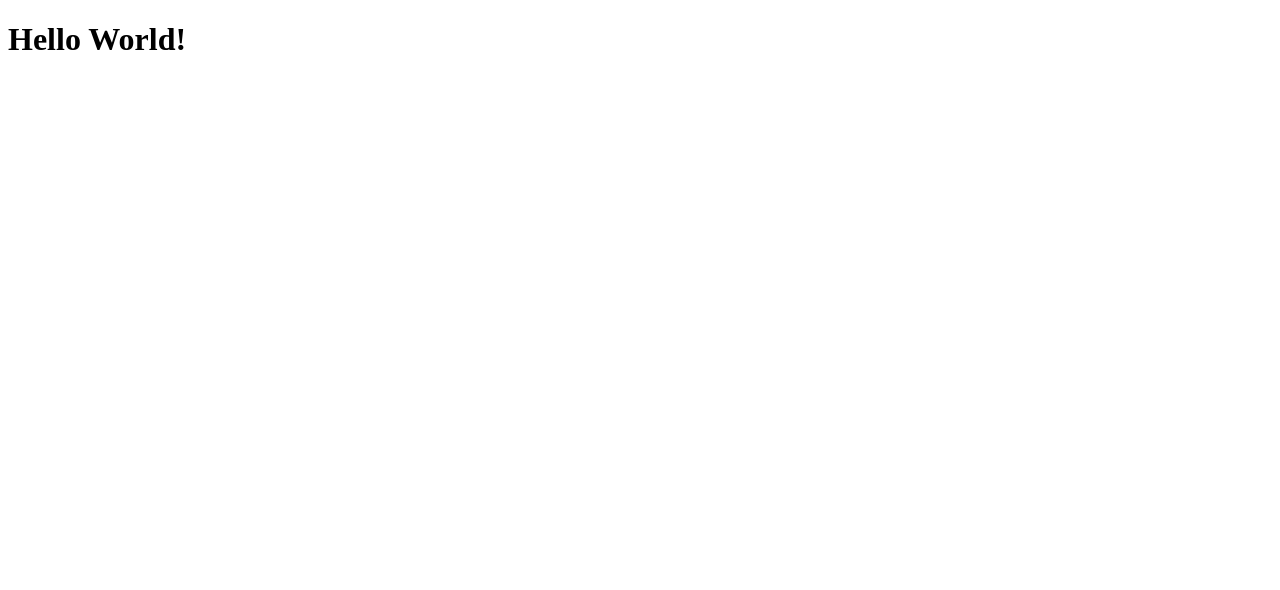
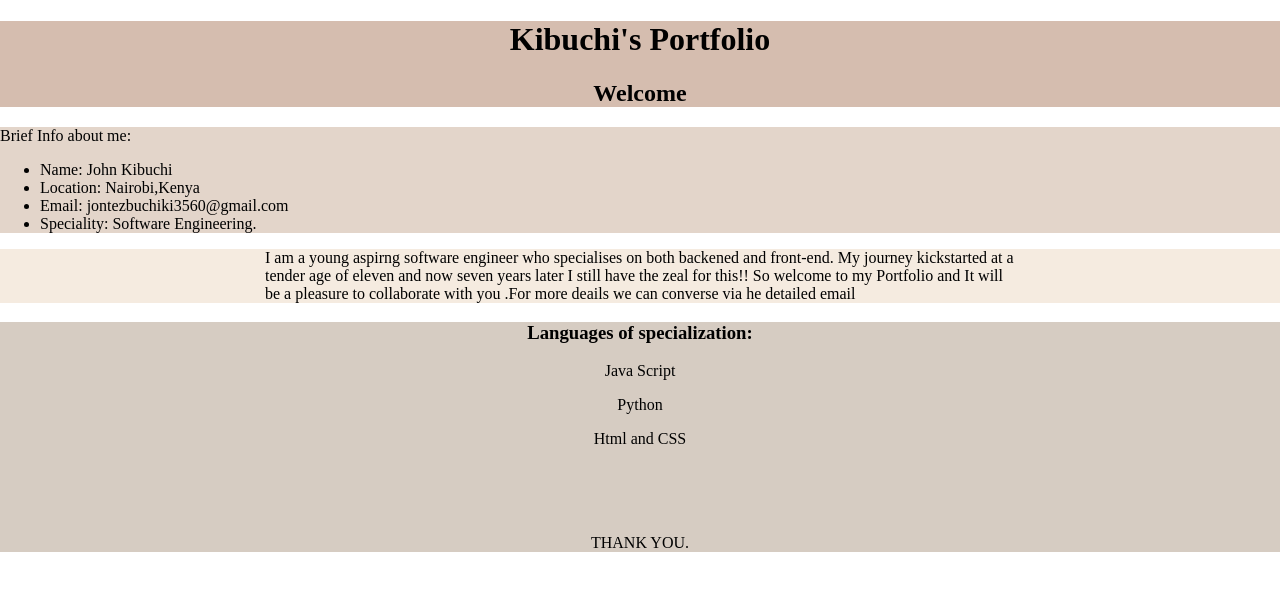
Before and after one commit to Kibuchi3560/Kibuchi-Website, a plain HTML site: page index.html in a window 1280 px wide. Drawn offline with Linux system fonts and the light colour scheme.

Commit message:
Adds basicson Html and Css

```diff
--- a/index.html
+++ b/index.html
@@ -1,9 +1,57 @@
 <!DOCTYPE html>
 <html lang="en">
   <head>
+
+    <link rel="stylesheet" href="./style.css">
     <title>My Personal Website</title>
   </head>
   <body>
-    <h1>Hello World!</h1>
+    <div class="container"></div>
+    <div id="one">
+    <h1 class="center">Kibuchi's Portfolio</h1>
+    <h2 class="center">Welcome</h2>
+  </div>
+
+
+
+    <div id="two">
+    <p>Brief Info about me:</p>
+    <ul>
+      <li>Name: John Kibuchi</li>
+      <li>Location: Nairobi,Kenya</li>
+      <li>Email: jontezbuchiki3560@gmail.com</li>
+      <li>Speciality: Software Engineering.</li>
+    </ul>
+  </div>
+
+
+<div id="three">
+    <p id="P1">I am a young aspirng software engineer who specialises on both backened and front-end.
+      My journey kickstarted at a tender age of eleven and now seven years later I still have the zeal for this!!
+      So welcome to my Portfolio and It will be a pleasure to collaborate with you .For more deails we can converse via he detailed email
+    </p>
+  </div>
+
+    <section id="details">
+      <footer id="details" display="block">
+      <div id="four">
+        <h3>Languages of specialization:</h3>
+
+      <p>Java Script</p>
+      <p>Python</p>
+
+    <p id="P2"> Html and CSS</p>
+
+    <br>
+    <br>
+    <br>
+    <p id="P3" class="center">THANK YOU.</p>
+  </div>
+</section>
+</footer>
+</div>
+
+
+
   </body>
 </html>
--- /dev/null
+++ b/style.css
@@ -0,0 +1,49 @@
+body {
+
+    width: 100%;
+    height: 100%;
+    margin: 0;
+}
+.center{
+    text-align: center;
+}
+
+
+
+
+}
+div {
+
+    box-sizing: border-box;
+
+}
+#P1{
+    width: 750px;
+    margin-left: auto;
+    margin-right: auto;
+}
+
+#one {
+    background-color:#d5bdaf;
+    margin-bottom: 0;
+
+}
+#two {
+    background-color: #e3d5ca;
+   margin-bottom: 0;
+}
+#three {
+    background-color: #f5ebe0;
+    margin-bottom: 0;
+
+
+}
+#four {
+    background-color:#d6ccc2 ;
+    margin-bottom: 0;
+}
+
+footer {
+    text-align: center;
+    width: 100%;
+  }
```
